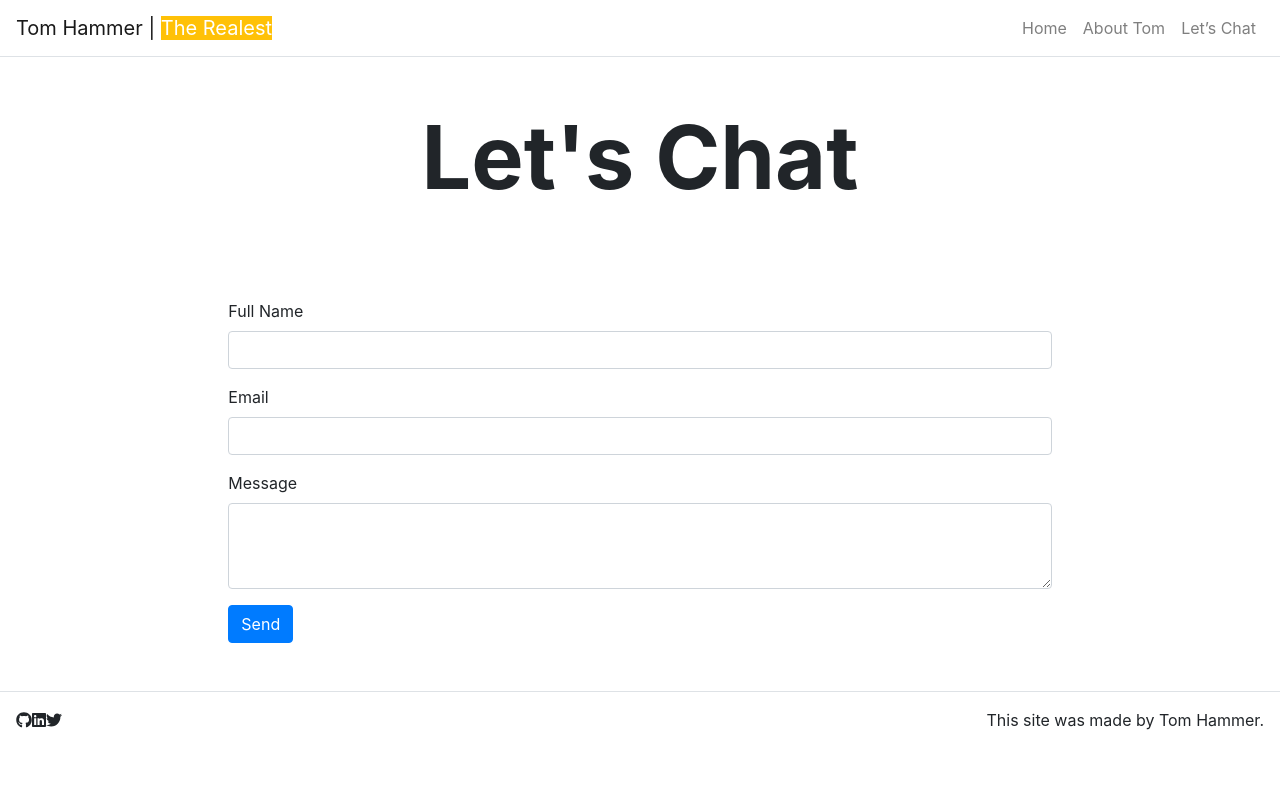
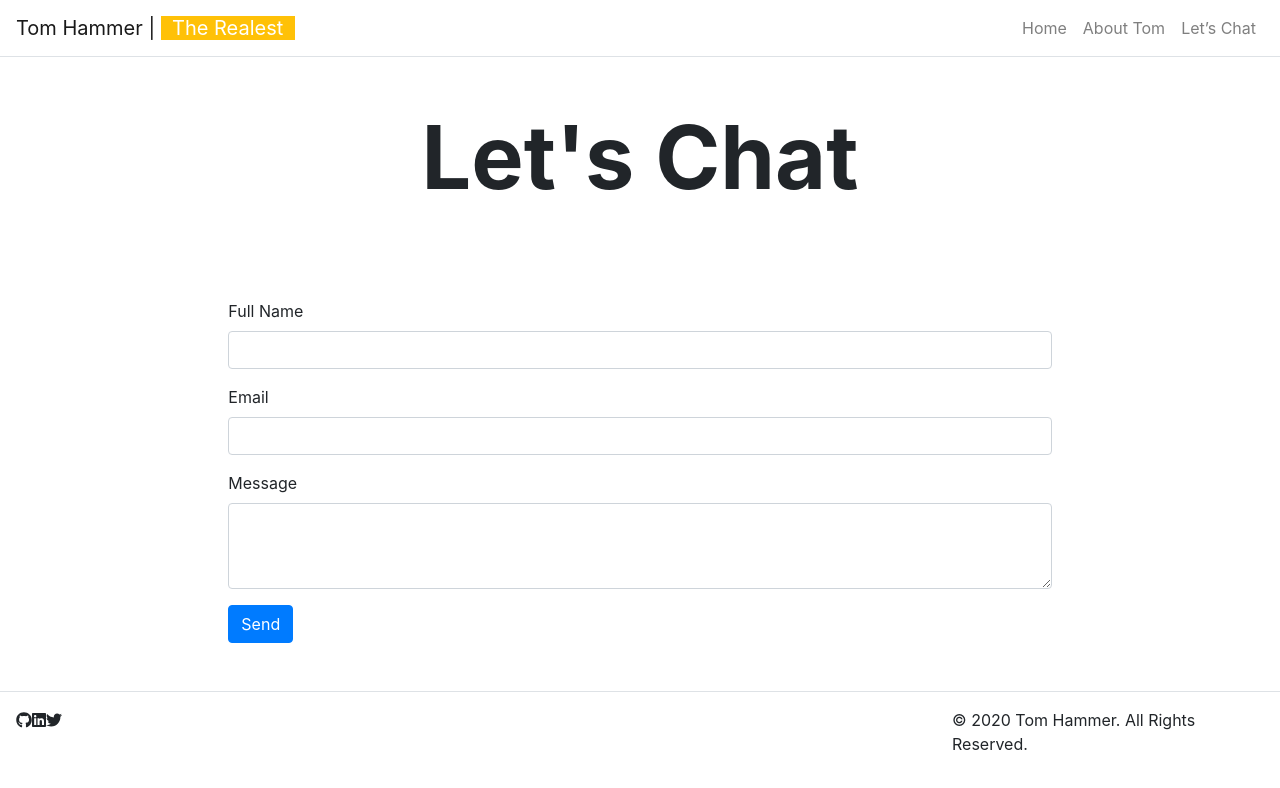
Before and after one commit to tjhammer845/tjhammer845.github.io, a React (Create React App) app: page /contact in a window 1280 px wide. Shown: the top 788 px of the page. Built offline with nearby package versions, Linux system fonts and the light colour scheme.

Commit message:
first slide

```diff
--- a/src/App.js
+++ b/src/App.js
@@ -14,9 +14,8 @@ import ContactPage from './pages/ContactPage';
 
 class App extends React.Component {
 
-    constructor(props) {
-        super(props);
-        this.state = {
+
+    state = {
         title: 'Tom Hammer | Front-End Engineer and Digital Designer',
         headerLinks: [
             { title: 'Home', path: '/react-portfolio-tjh' },
@@ -35,7 +34,6 @@ class App extends React.Component {
             title: 'Let\'s Chat'
         }
     }
-    }
 
     render() {
         return (
@@ -43,7 +41,7 @@ class App extends React.Component {
                 <Container className="p-0" fluid={true}>
 
                     <Navbar className="border-bottom" bg="transparent" expand="lg">
-                        <Navbar.Brand>Tom Hammer | <span className="bg-warning text-white">The Realest</span></Navbar.Brand>
+                        <Navbar.Brand>Tom Hammer | <span className="bg-warning text-white">&nbsp; The Realest &nbsp;</span></Navbar.Brand>
 
                         <Navbar.Toggle className="border-0" aria-controls="navbar-toggle" />
                         <Navbar.Collapse id="navbar-toggle">
--- a/src/components/Footer.js
+++ b/src/components/Footer.js
@@ -21,8 +21,8 @@ function Footer() {
                         <FontAwesomeIcon icon={faTwitter} />
                     </Col>
                     <Col className="p-0 d-flex justify-content-end" md={3} sm={12}>
-                        This site was made by Tom Hammer.
-                    </Col>
+                        &copy; 2020 Tom Hammer. All Rights Reserved.
+                </Col>
                 </Row>
             </Container>
         </footer>
```
Also changed, not shown: src/assets/images/evverest.png, 12 other files (tests, documents, lock files or other folders). Lines whose indentation alone changed are shown as unchanged.
